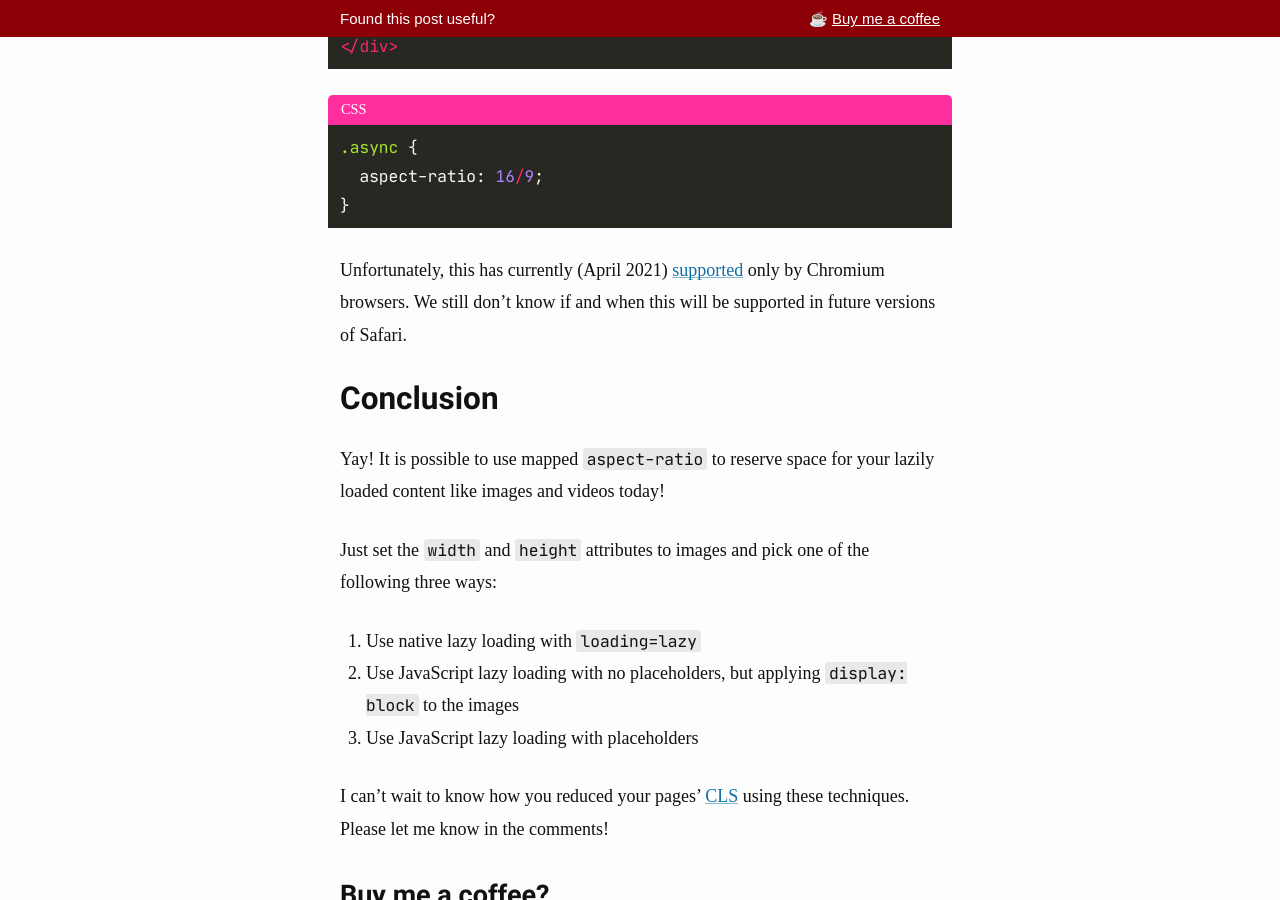
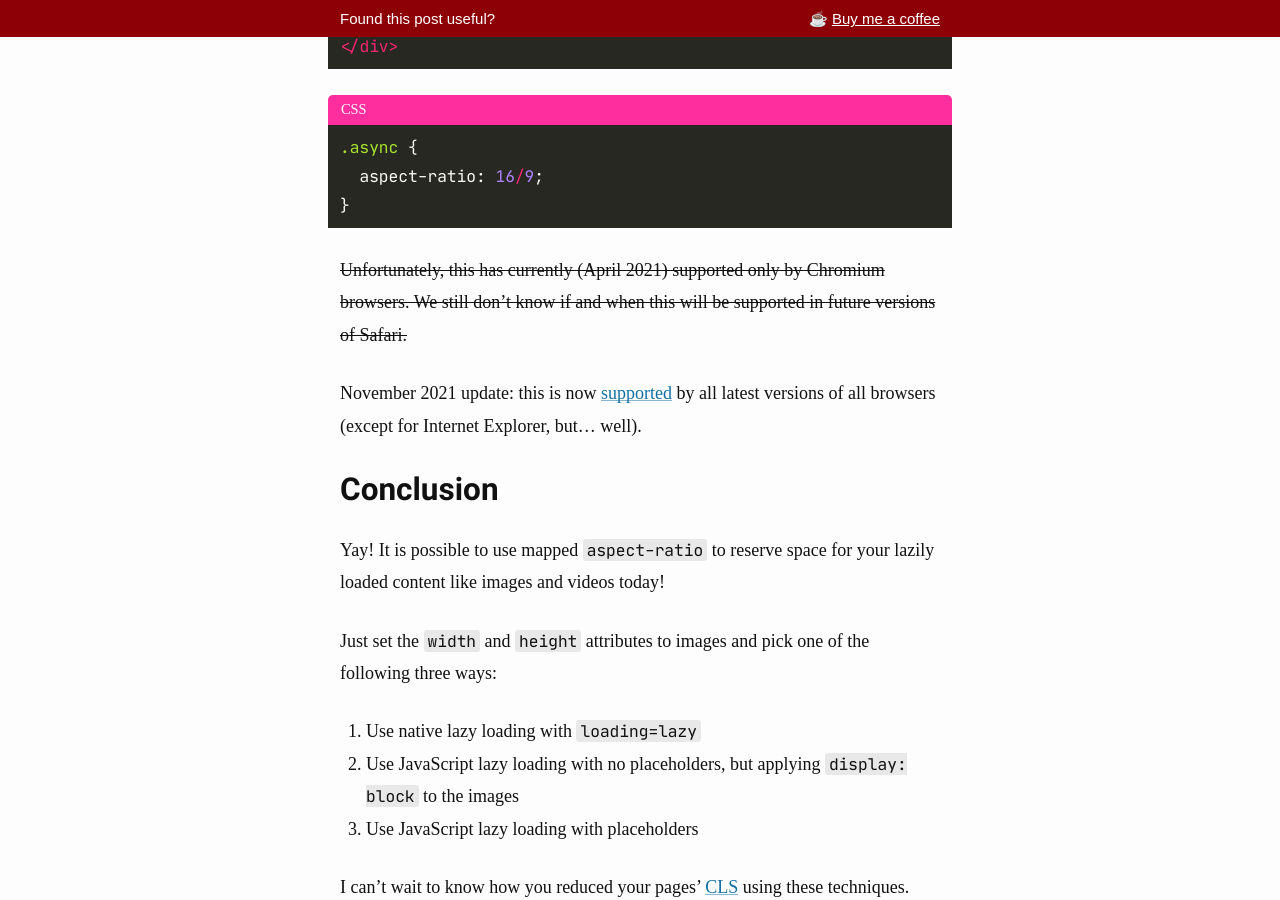
Before and after one commit to verlok/verlok.github.io, a Jekyll site: the page built from _posts/2020-07-02-aspect-ratio-modern-reserve-space-lazy-images-async-content-responsive-design.md, in a window 1280 px wide and 900 px high, scrolled down 3831 px. Built offline with Jekyll 4.4.1, drawn with Linux system fonts in a browser that asks for light colours; some web fonts are replaced.

Commit message:
Update 2020-07-02-aspect-ratio-modern-reserve-space-lazy-images-async-content-responsive-design.md

````diff
--- a/_posts/2020-07-02-aspect-ratio-modern-reserve-space-lazy-images-async-content-responsive-design.md
+++ b/_posts/2020-07-02-aspect-ratio-modern-reserve-space-lazy-images-async-content-responsive-design.md
@@ -116,8 +116,10 @@ In the future, you will also be able to explicitly set the aspect ratio in your
 }
 ```
 
-Unfortunately, this has currently (April 2021) [supported](https://caniuse.com/mdn-css_properties_aspect-ratio) only by Chromium browsers.
-We still don't know if and when this will be supported in future versions of Safari.
+~~Unfortunately, this has currently (April 2021) supported only by Chromium browsers. We still don't know if and when this will be supported in future versions of Safari.~~
+
+**November 2021 update:** this is now [supported](https://caniuse.com/mdn-css_properties_aspect-ratio) by all latest versions of all browsers (except for Internet Explorer, but... well).
+
 
 ## Conclusion
 
````
